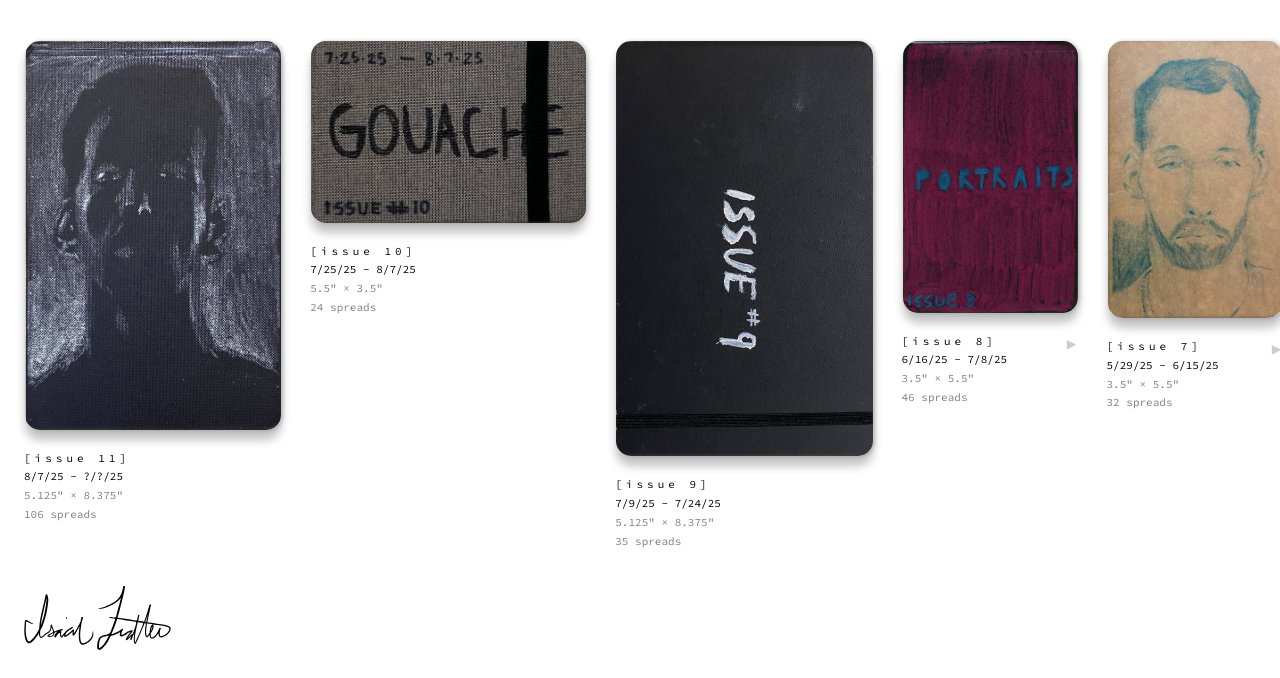
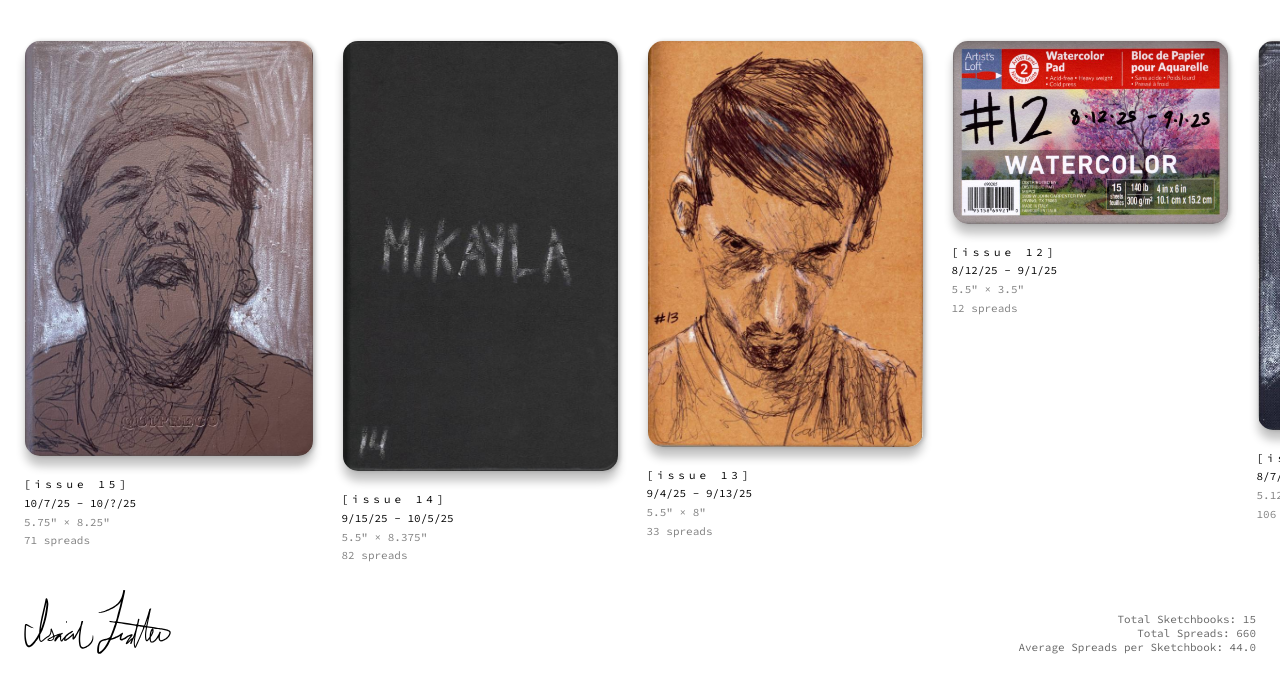
Before and after one commit to isaiahtrotter/eyezayuh, a PHP site: page / in a window 1280 px wide. Shown: the part 238-916 px from the top of the page. Run offline with PHP 8.4, Linux system fonts and the light colour scheme; some libraries are stand-ins or nearby versions.

Commit message:
new sketchbooks and footer stats added

```diff
--- a/index.html
+++ b/index.html
@@ -68,8 +68,44 @@
       // ==== SKETCHBOOK DATA ====
       const sketchbooks = [
         {
+          issue: 15,
+          date: "10/7/25 - 10/?/25",
+          width: 5.75,
+          height: 8.25,
+          spreads: 71,
+          thumb: "thumbnails/issue_15.jpeg",
+          source: "sketchbooks/issue_7.pdf",
+        },
+        {
+          issue: 14,
+          date: "9/15/25 - 10/5/25",
+          width: 5.5,
+          height: 8.375,
+          spreads: 82,
+          thumb: "thumbnails/issue_14.jpeg",
+          source: "sketchbooks/issue_7.pdf",
+        },
+        {
+          issue: 13,
+          date: "9/4/25 - 9/13/25",
+          width: 5.5,
+          height: 8,
+          spreads: 33,
+          thumb: "thumbnails/issue_13.jpeg",
+          source: "sketchbooks/issue_7.pdf",
+        },
+        {
+          issue: 12,
+          date: "8/12/25 - 9/1/25",
+          width: 5.5,
+          height: 3.5,
+          spreads: 12,
+          thumb: "thumbnails/issue_12.jpeg",
+          source: "sketchbooks/issue_7.pdf",
+        },
+        {
           issue: 11,
-          date: "8/7/25 - ?/?/25",
+          date: "8/7/25 - 8/28/25",
           width: 5.125,
           height: 8.375,
           spreads: 106,
@@ -249,5 +285,28 @@
         };
       });
     </script>
+
+    <script>
+      document.addEventListener("DOMContentLoaded", () => {
+        const footer = document.querySelector(".signature");
+
+        // Calculate stats dynamically from your sketchbooks array
+        const totalSketchbooks = sketchbooks.length;
+        const totalSpreads = sketchbooks.reduce((sum, s) => sum + (s.spreads || 0), 0);
+        const average = (totalSpreads / totalSketchbooks).toFixed(1);
+
+        // Create the stats container
+        const stats = document.createElement("div");
+        stats.classList.add("footer-stats");
+
+        stats.innerHTML = `
+    <div>Total Sketchbooks: ${totalSketchbooks}</div>
+    <div>Total Spreads: ${totalSpreads}</div>
+    <div>Average Spreads per Sketchbook: ${average}</div>
+  `;
+
+        footer.appendChild(stats);
+      });
+    </script>
   </body>
 </html>
--- a/styles.css
+++ b/styles.css
@@ -127,17 +127,31 @@ main {
 
 .signature {
   padding: 24px;
-  row-gap: 8px;
+  display: flex;
+  justify-content: space-between;
+  align-items: end;
+  color: #666;
+  font-family: sans-serif;
+}
+
+.signature .footer-stats {
+  flex-direction: column;
+  text-align: right;
+  row-gap: 24px;
+  font-size: 11px;
+  font-family: "Source Code Pro", monospace;
 }
 
 @media (max-width: 800px) {
   .signature {
     padding: 16px;
-    row-gap: 8px;
+    flex-direction: row;
   }
 
-  .footer-text {
-    font-size: 10px;
+  .signature .footer-stats {
+    flex-direction: column;
+    text-align: right;
+    gap: 4px;
   }
 
   .sketchbooks {
```
Also changed, not shown: thumbnails/issue_12.jpeg (added), thumbnails/issue_13.jpeg (added), thumbnails/issue_14.jpeg (added), thumbnails/issue_15.jpeg (added), 1 other file.
